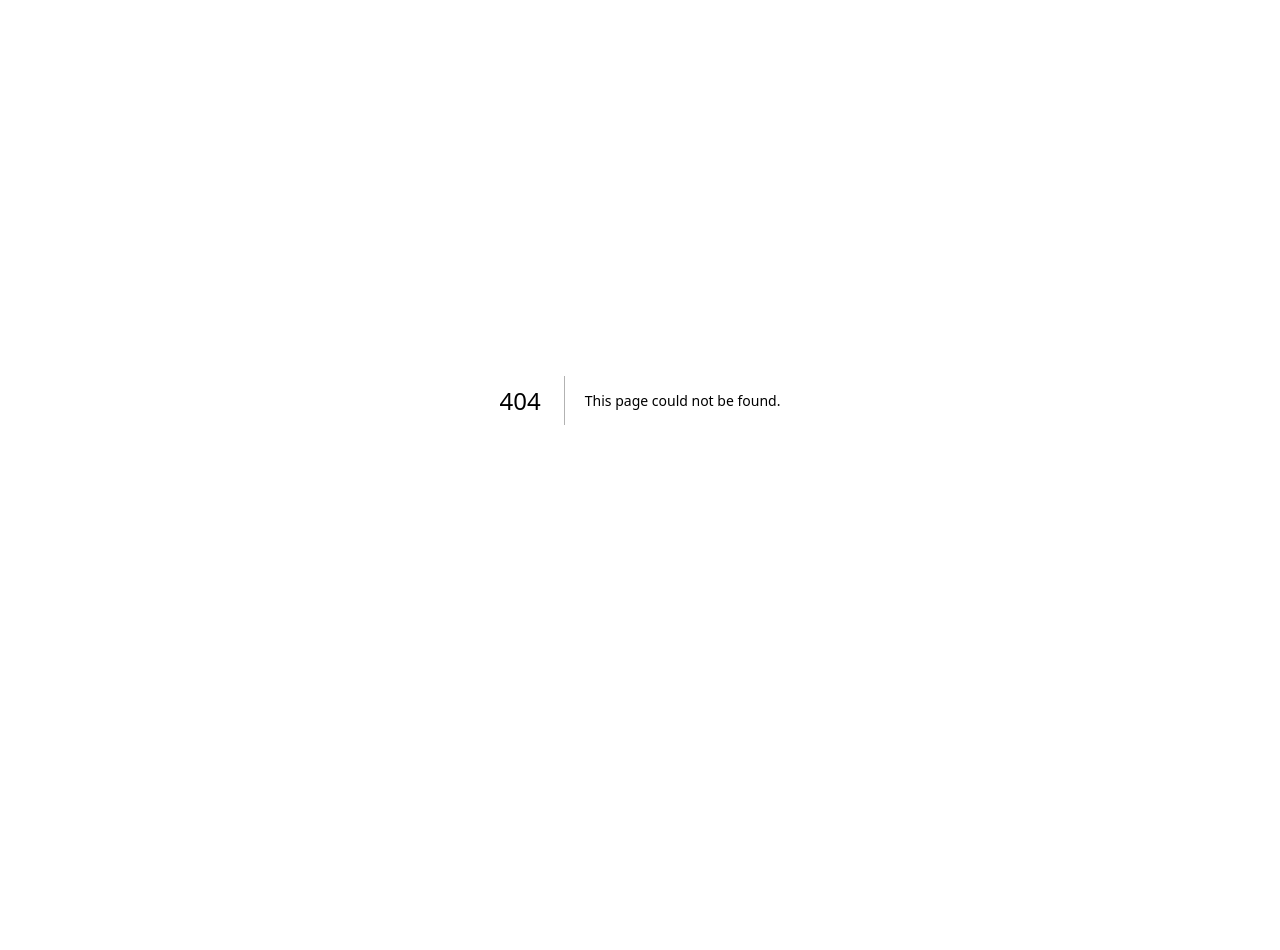
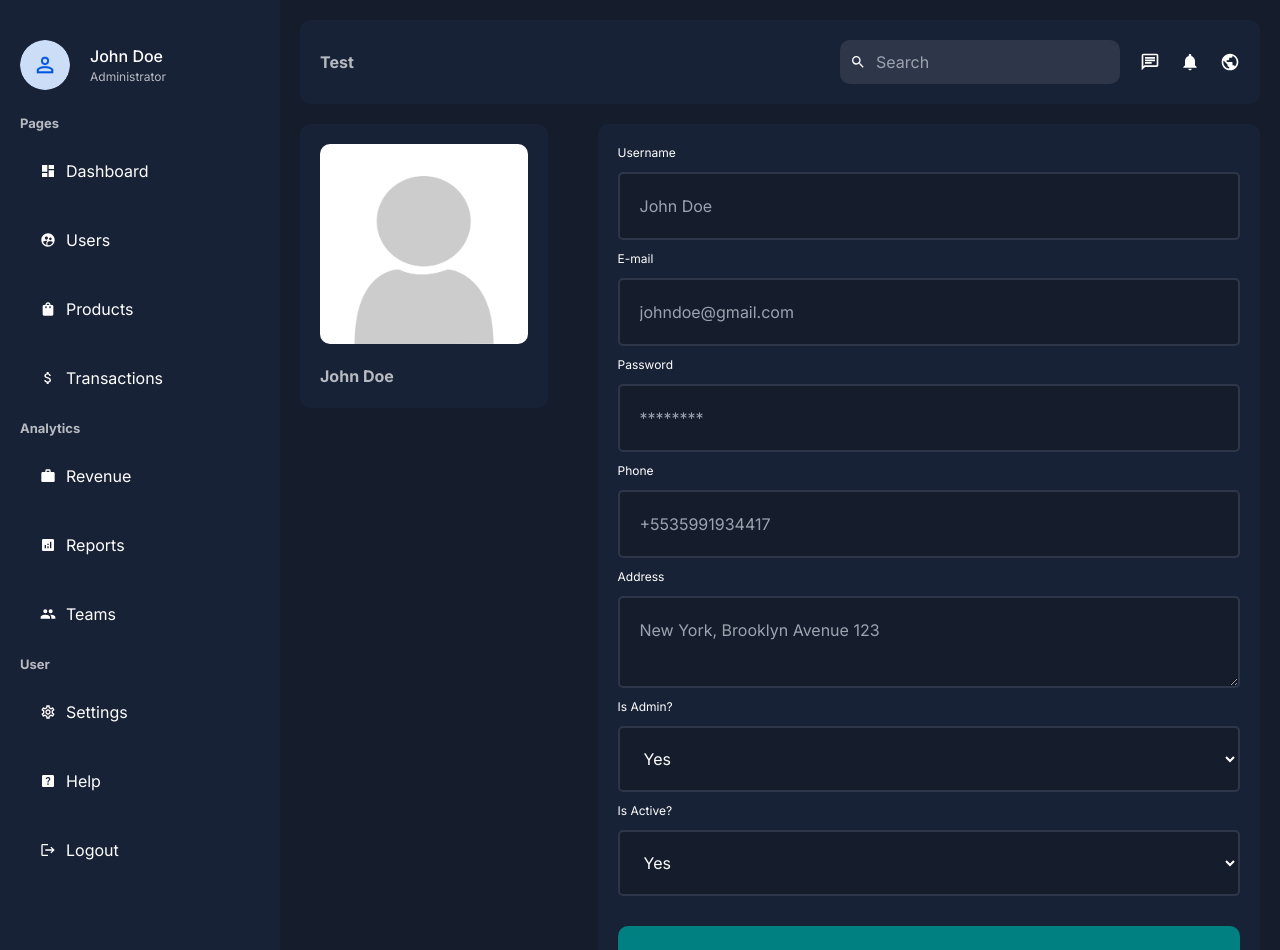
Before and after one commit to pagott0/Dashboard-NextJS, a Next.js app: page /dashboard/users/test in a window 1280 px wide. Before the commit this address had no page. Shown: the top 950 px of the page. Before the commit the page ends 800 px from the top, so only its background shows below. Built offline with nearby package versions, Linux system fonts and the light colour scheme.

Commit message:
add: single user page

```diff
--- a/app/dashboard/products/page.tsx
+++ b/app/dashboard/products/page.tsx
@@ -38,7 +38,7 @@
                         <td>72</td>
                         <td>
                             <div className={styles.buttons}>
-                                <Link href="/">
+                                <Link href="/dashboard/products/test">
                                     <button className={`${styles.button} ${styles.view}`}>View</button>
                                 </Link>
                                 <button className={`${styles.button} ${styles.delete}`}>Delete</button>
--- /dev/null
+++ b/app/dashboard/users/[id]/page.tsx
@@ -0,0 +1,42 @@
+import styles from '@/app/ui/dashboard/users/singleUser/singleUser.module.css';
+import Image from 'next/image';
+
+const SingleUserPage = () => {
+    return (
+        <div className={styles.container}>
+            <div className={styles.infoContainer}>
+                <div className={styles.imageContainer}>
+                    <Image src="/noavatar2.png" alt="" fill className={styles.userImage}/>
+                </div>
+                John Doe
+            </div>
+            <div className={styles.formContainer}>
+                <form className={styles.form}>
+                    <label>Username</label>
+                    <input placeholder='John Doe' type='text' name='username'/>
+                    <label>E-mail</label>
+                    <input placeholder='johndoe@gmail.com' type='email' name='email'/>
+                    <label>Password</label>
+                    <input placeholder='********' type='password' name='password'/>
+                    <label>Phone</label>
+                    <input placeholder='+5535991934417' type='text' name='phone'/>
+                    <label>Address</label>
+                    <textarea placeholder='New York, Brooklyn Avenue 123' name='address'/>
+                    <label>Is Admin?</label>
+                    <select name="isAdmin" id='isAdmin'>
+                        <option value={true}>Yes</option>
+                        <option value={false}>No</option>
+                    </select>
+                    <label>Is Active?</label>
+                    <select name="isActive" id='isActive'>
+                        <option value={true}>Yes</option>
+                        <option value={false}>No</option>
+                    </select>
+                    <button>Update</button>
+                </form>
+            </div>
+        </div>
+    )
+}
+
+export default SingleUserPage;
--- a/app/dashboard/users/page.tsx
+++ b/app/dashboard/users/page.tsx
@@ -38,7 +38,7 @@
                         <td>Active</td>
                         <td>
                             <div className={styles.buttons}>
-                                <Link href="/">
+                                <Link href="/dashboard/users/test">
                                     <button className={`${styles.button} ${styles.view}`}>View</button>
                                 </Link>
                                 <button className={`${styles.button} ${styles.delete}`}>Delete</button>
--- /dev/null
+++ b/app/ui/dashboard/users/singleUser/singleUser.module.css
@@ -0,0 +1,60 @@
+.container {
+    display: flex;
+    gap: 50px;
+    margin-top: 20px;
+}
+
+.infoContainer {
+    flex: 1;
+    background-color: var(--bgSoft);
+    padding: 20px;
+    border-radius: 10px;
+    font-weight: bold;
+    color: var(--textSoft);
+    height: max-content;
+}
+
+.imageContainer {
+    width: 100%;
+    height: 200px;
+    position: relative;
+    border-radius: 10px;
+    overflow: hidden;
+    margin-bottom: 20px;
+}
+
+.formContainer {
+    flex: 3;
+    background-color: var(--bgSoft);
+    padding: 20px;
+    border-radius: 10px;
+}
+
+.form {
+    display: flex;
+    flex-direction: column;
+}
+
+.form input, .form textarea, .form select {
+    padding: 20px;
+    border: 2px solid #2e374a;
+    border-radius: 5px;
+    background-color: var(--bg);
+    color: var(--text);
+    margin: 10px 0px;
+}
+
+.form label {
+    font-size: 12px;
+}
+
+.form button {
+    background-color: teal;
+    padding: 20px;
+    border-radius: 10px;
+    cursor: pointer;
+    margin-top: 20px;
+    width: 100%;
+    color: var(--text);
+    border: none;
+}
```
Also changed, not shown: public/noavatar2.png (added).
